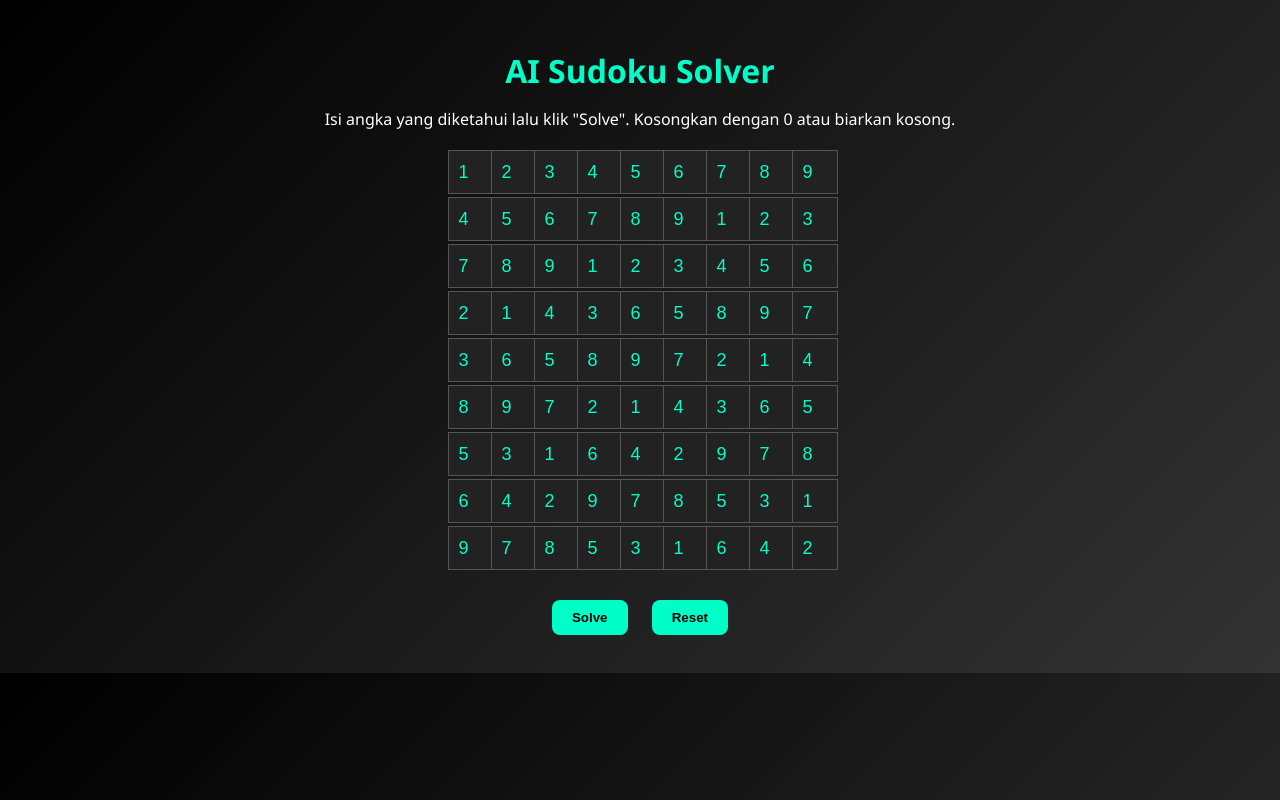
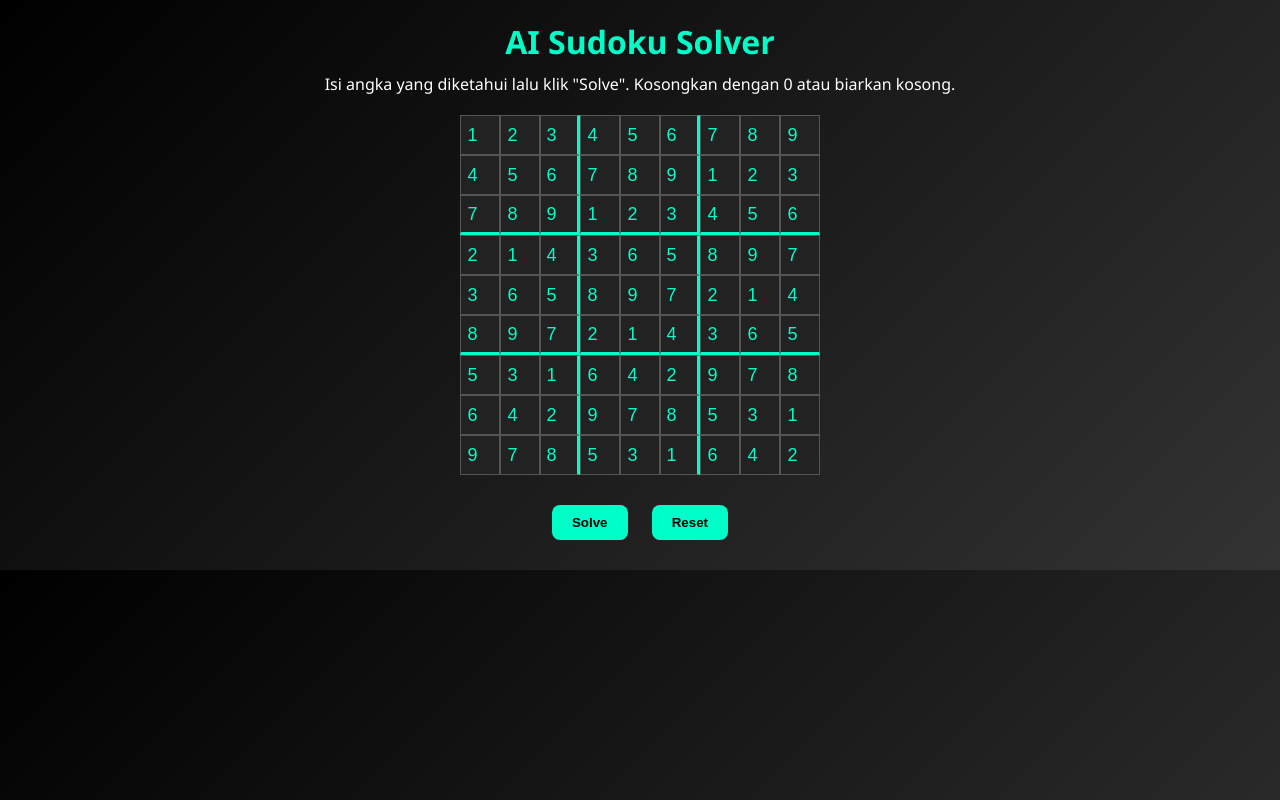
Before and after one commit to Rii02/AI-Sudoku-Solver, a plain HTML site: page index.html in a window 1280 px wide. Both pictures are taken after a click on the button "Solve". Drawn offline with Linux system fonts and the light colour scheme.

Commit message:
Tambahan Garis

```diff
--- a/index.html
+++ b/index.html
@@ -4,6 +4,12 @@
   <meta charset="UTF-8">
   <title>AI Sudoku Solver</title>
   <style>
+    * {
+      box-sizing: border-box;
+      margin: 0;
+      padding: 0;
+    }
+
     body {
       background: linear-gradient(135deg, #000000, #333333);
       color: #fff;
@@ -11,30 +17,44 @@
       text-align: center;
       padding: 20px;
     }
+
     h1 {
       font-size: 2em;
       margin-bottom: 10px;
       color: #00ffc8;
     }
+
     .grid {
       display: grid;
       grid-template-columns: repeat(9, 40px);
-      gap: 3px;
+      grid-template-rows: repeat(9, 40px);
       justify-content: center;
       margin: 20px auto;
+      /* border: 3px solid #00ffc8; <-- dihapus */
     }
+
     .cell {
       width: 40px;
       height: 40px;
+      font-size: 18px;
       text-align: center;
-      font-size: 18px;
       border: 1px solid #555;
       background-color: #222;
       color: #00ffc8;
     }
+
+    .cell.bottom-bold {
+      border-bottom: 3px solid #00ffc8;
+    }
+
+    .cell.right-bold {
+      border-right: 3px solid #00ffc8;
+    }
+
     .cell:focus {
       outline: 2px solid #00ffc8;
     }
+
     button {
       padding: 10px 20px;
       margin: 10px;
@@ -45,6 +65,7 @@
       border-radius: 8px;
       font-weight: bold;
     }
+
     button:hover {
       background-color: #00bfa6;
     }
--- a/script.js
+++ b/script.js
@@ -6,6 +6,18 @@ for (let i = 0; i < 81; i++) {
   const input = document.createElement('input');
   input.type = 'number';
   input.className = 'cell';
+
+  const row = Math.floor(i / 9);
+  const col = i % 9;
+
+  if ((col + 1) % 3 === 0 && col !== 8) {
+    input.classList.add('right-bold');
+  }
+
+  if ((row + 1) % 3 === 0 && row !== 8) {
+    input.classList.add('bottom-bold');
+  }
+
   input.min = 1;
   input.max = 9;
   input.value = '';
@@ -13,7 +25,6 @@ for (let i = 0; i < 81; i++) {
   gridContainer.appendChild(input);
 }
 
-// Ambil nilai dari grid dan ubah jadi array 2D
 function getGrid() {
   let grid = [];
   for (let i = 0; i < 9; i++) {
@@ -27,7 +38,6 @@ function getGrid() {
   return grid;
 }
 
-// Tampilkan hasil ke input
 function setGrid(grid) {
   for (let i = 0; i < 9; i++) {
     for (let j = 0; j < 9; j++) {
@@ -36,7 +46,6 @@ function setGrid(grid) {
   }
 }
 
-// Cek apakah angka valid di posisi (row, col)
 function isValid(grid, row, col, num) {
   for (let i = 0; i < 9; i++) {
     if (grid[row][i] === num || grid[i][col] === num) return false;
@@ -51,7 +60,6 @@ function isValid(grid, row, col, num) {
   return true;
 }
 
-// Validasi input awal sebelum solve
 function validateGrid(grid) {
   for (let row = 0; row < 9; row++) {
     for (let col = 0; col < 9; col++) {
@@ -69,7 +77,6 @@ function validateGrid(grid) {
   return true;
 }
 
-// Algoritma backtracking untuk menyelesaikan sudoku
 function solve(grid) {
   for (let row = 0; row < 9; row++) {
     for (let col = 0; col < 9; col++) {
@@ -78,7 +85,7 @@ function solve(grid) {
           if (isValid(grid, row, col, num)) {
             grid[row][col] = num;
             if (solve(grid)) return true;
-            grid[row][col] = 0; // backtrack
+            grid[row][col] = 0;
           }
         }
         return false;
@@ -88,29 +95,27 @@ function solve(grid) {
   return true;
 }
 
-// Fungsi solve saat tombol diklik
 function solveSudoku() {
   let grid = getGrid();
 
   if (!validateGrid(grid)) {
-    alert("Input invalid: ada angka duplikat di baris/kolom/box");
+    alert("Input invalid: ada angka duplikat di baris/kolom/box 🎲❌");
     return;
   }
 
   try {
     if (solve(grid)) {
       setGrid(grid);
-      alert("Done Kawann!");
+      alert("Berhasil diselesaikan oleh AI! ✅");
     } else {
-      alert("Sudoku ini tidak bisa diselesaikan");
+      alert("Puzzle ini tidak bisa diselesaikan 😢");
     }
   } catch (e) {
     console.error(e);
-    alert("Terjadi error saat menyelesaikan sudoku. Cek input dan coba lagi.");
+    alert("Ups, terjadi error saat menyelesaikan puzzle. Cek input dan coba lagi.");
   }
 }
 
-// Reset semua input
 function resetGrid() {
   cells.forEach(cell => cell.value = '');
 }
```
